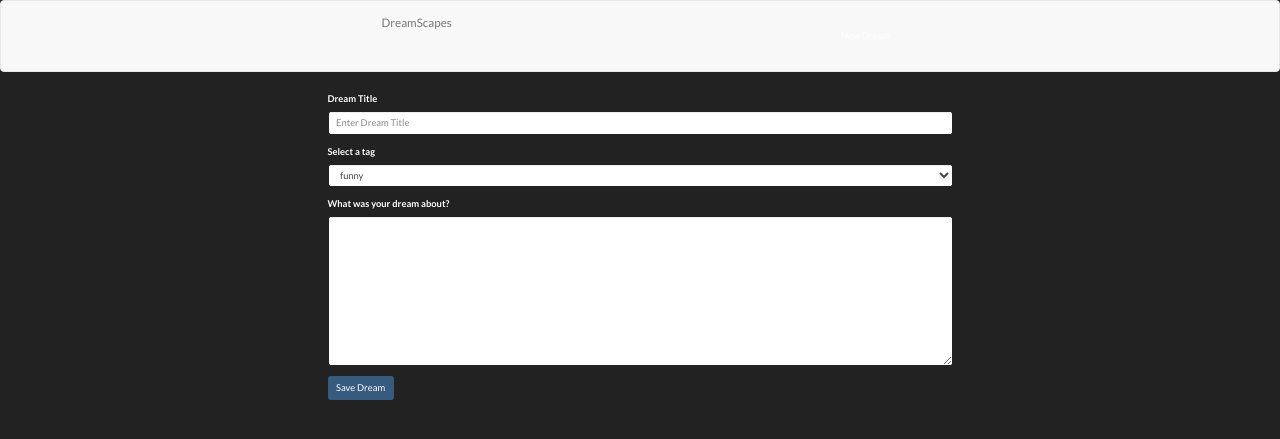
After one commit to omarsagoo/contractor-project, a Flask app: template templates/dreams_edit.html in a window 1280 px wide. The commit adds this page. Shown: the top 439 px of the page. Run offline with Flask 2, Linux system fonts and the light colour scheme; the template is opened without the code that fills it, so the values that code supplies are empty; some libraries are stand-ins or nearby versions.

Commit message:
create app.py and HTML templates

```diff
--- a/app.py
+++ b/app.py
@@ -1,4 +1,14 @@
-from flask import Flask, render_template
+import os
+
+from bson.objectid import ObjectId
+from flask import Flask, redirect, render_template, request, url_for
+from pymongo import MongoClient
+
+host = os.environ.get('MONGODB_URI', 'mongodb://localhost:27017/Dreams')
+client = MongoClient(host=f'{host}?retryWrites=false')
+db = client.get_default_database()
+dreams = db.dreams
+comments = db.comments
 
 app = Flask(__name__)
 
@@ -7,5 +17,54 @@ def index():
     """Return homepage."""
     return render_template("base.html")
 
+@app.route('/dreams/new')
+def dreams_new():
+    """create a new dream"""
+    return render_template('dream_new.html', dream={}, title='New Dream')
+
+@app.route('/dreams', methods=['POST'])
+def playlists_submit():
+    """Submit a new dream."""
+    dream = {
+        'title': request.form.get('title'),
+        'body': request.form.get('body'),
+        'tag': request.form.get('tag'),
+        # 'created_at': datetime.now()
+    }
+    dream_id = dreams.insert_one(dream).inserted_id
+    return redirect(url_for('dreams_show', dream_id=dream_id))
+
+@app.route('/dreams/<dream_id>')
+def dreams_show(dream_id):
+    """Show a single playlist."""
+    dream = dreams.find_one({'_id': ObjectId(dream_id)})
+    # playlist_comments = comments.find({'playlist_id': ObjectId(playlist_id)})
+    return render_template('dreams_show.html', dream=dream)
+
+@app.route('/dreams/<dream_id>/edit')
+def playlists_edit(dream_id):
+    """Show the edit form for a dream."""
+    dream = dreams.find_one({'_id': ObjectId(dream_id)})
+    return render_template('dreams_edit.html', dream=dream, title='Edit Dream')
+
+@app.route('/dreams/<dream_id>', methods=['POST'])
+def dreams_update(dream_id):
+    """Submit an edited dream."""
+    updated_dream = {
+        'title': request.form.get('title'),
+        'description': request.form.get('body'),
+        'tag': request.form.get('tag')
+    }
+    dreams.update_one(
+        {'_id': ObjectId(dream_id)},
+        {'$set': updated_dream})
+    return redirect(url_for('dreams_show', dream_id=dream_id))
+
+@app.route('/dreams/<dream_id>/delete', methods=['POST'])
+def dreams_delete(dream_id):
+    """Delete one dream."""
+    dreams.delete_one({'_id': ObjectId(dream_id)})
+    return redirect(url_for('dreams_index'))
+
 if __name__ == '__main__':
-    app.run(debug=True)
+    app.run(debug=True, host='0.0.0.0', port=os.environ.get('PORT', 5000))
--- a/requirements.txt
+++ b/requirements.txt
@@ -8,6 +8,7 @@ lazy-object-proxy==1.4.2
 MarkupSafe==1.1.1
 mccabe==0.6.1
 pylint==2.4.2
+pymongo==3.9.0
 six==1.12.0
 typed-ast==1.4.0
 Werkzeug==0.16.0
--- a/templates/base.html
+++ b/templates/base.html
@@ -1,9 +1,15 @@
 <!DOCTYPE html>
 <html>
     <head>
+        <meta charset='utf-8'>
         <title>Dream Scapes</title>
+        <link rel='stylesheet' href='https://maxcdn.bootstrapcdn.com/bootstrap/3.3.7/css/bootstrap.min.css'>
+        <link rel='stylesheet' href='https://bootswatch.com/4/darkly/bootstrap.min.css'>
+
     </head>
     <body>
-        Hello, World!
+        {% include 'partials/navbar.html' %}
+        {% block content %}{% endblock %}
+    </div>
     </body>
 </html>
--- /dev/null
+++ b/templates/dreams_edit.html
@@ -0,0 +1,16 @@
+{% extends 'base.html' %}
+
+{% block content %}
+<div class='row'>
+    <div class='col-sm-6 col-sm-offset-3'>
+        <form method='POST' action='/dreams/{{dream._id}}'>
+            <input type='hidden' name='_method' value='PUT'/>
+            {% include 'partials/dream_form.html' %}
+            <!-- BUTTON -->
+            <div class='form-group'>
+                <button class='btn btn-primary' type='submit'>Save Dream</button>
+            </div>
+        </form>
+    </div>
+</div>
+{% endblock %}
--- /dev/null
+++ b/templates/partials/dream_form.html
@@ -0,0 +1,20 @@
+<fieldset>
+    <div class="form-group">
+        <label for="DreamTitle">Dream Title</label>
+        <input type="dreamtitle" class="form-control" id="dreamTitle" name="title" aria-describedby="dreamtitle" placeholder="Enter Dream Title" value='{{ dream.title }}'>
+    </div>
+    <div class="form-group">
+            <label for="dreamtag">Select a tag</label>
+            <select class="form-control" name="tag" id="dreamtag" value="{{ dream.tag }}">
+              <option>funny</option>
+              <option>creepy</option>
+              <option>weird</option>
+              <option>sad</option>
+              <option>happy</option>
+            </select>
+          </div>
+    <div class="form-group">
+        <label for="DreamBody">What was your dream about?</label>
+        <textarea class="form-control" id="dreambody" name="body" rows="10" value="{{ dream.body }}"></textarea>
+    </div>
+</fieldset>
--- /dev/null
+++ b/templates/partials/navbar.html
@@ -0,0 +1,13 @@
+<!-- Navbar from playlistr tutorial -->
+<nav class='navbar navbar-default'>
+    <div class='container-fluid'>
+        <div class='navbar-header'>
+            <a class='navbar-brand' href='/'>
+                    DreamScapes
+            </a>
+        </div>
+        <div class='pull-right'>
+            <a href='/dreams/new' class='btn btn-default navbar-btn'>New Dream</a>
+        </div>
+    </div>
+</nav>
```
Also changed, not shown: templates/dream_new.html (added, +16 -0 lines), templates/dreams_index.html (added, +14 -0 lines), templates/dreams_show.html (added, +30 -0 lines).
